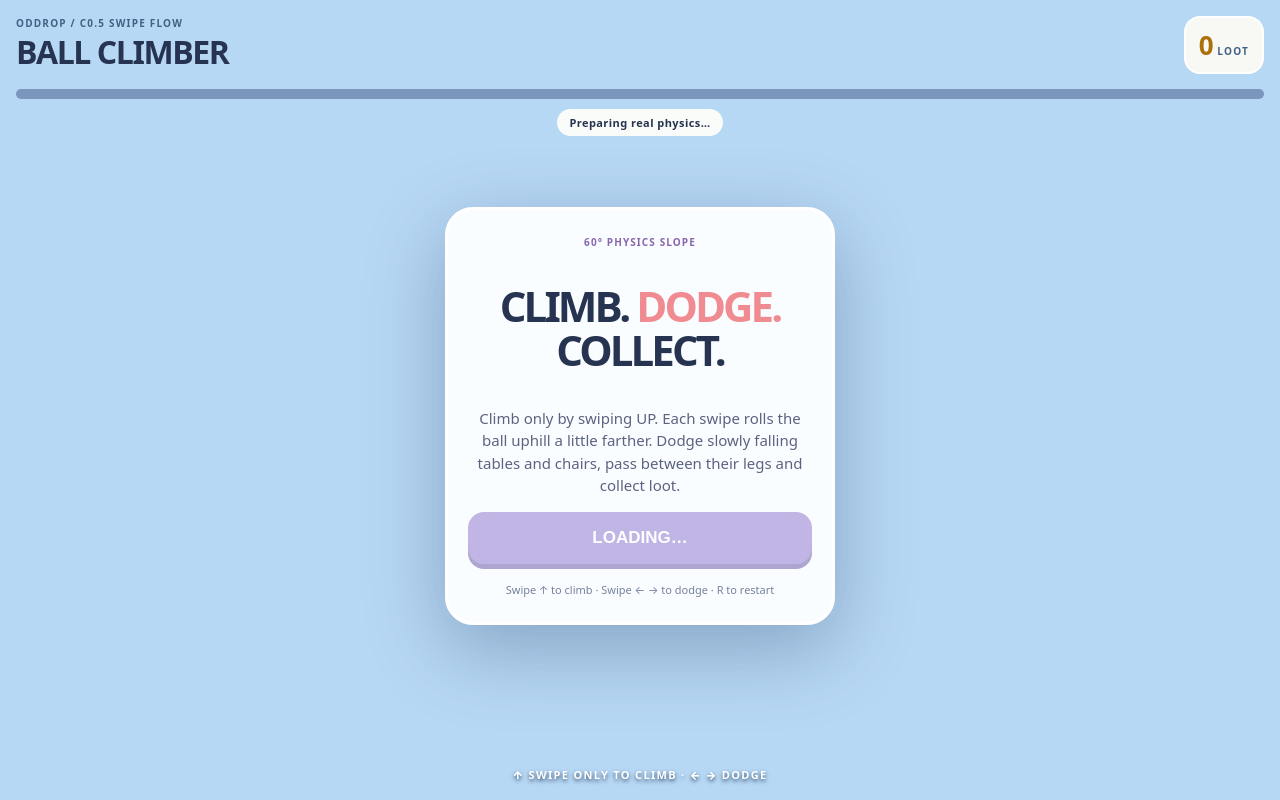
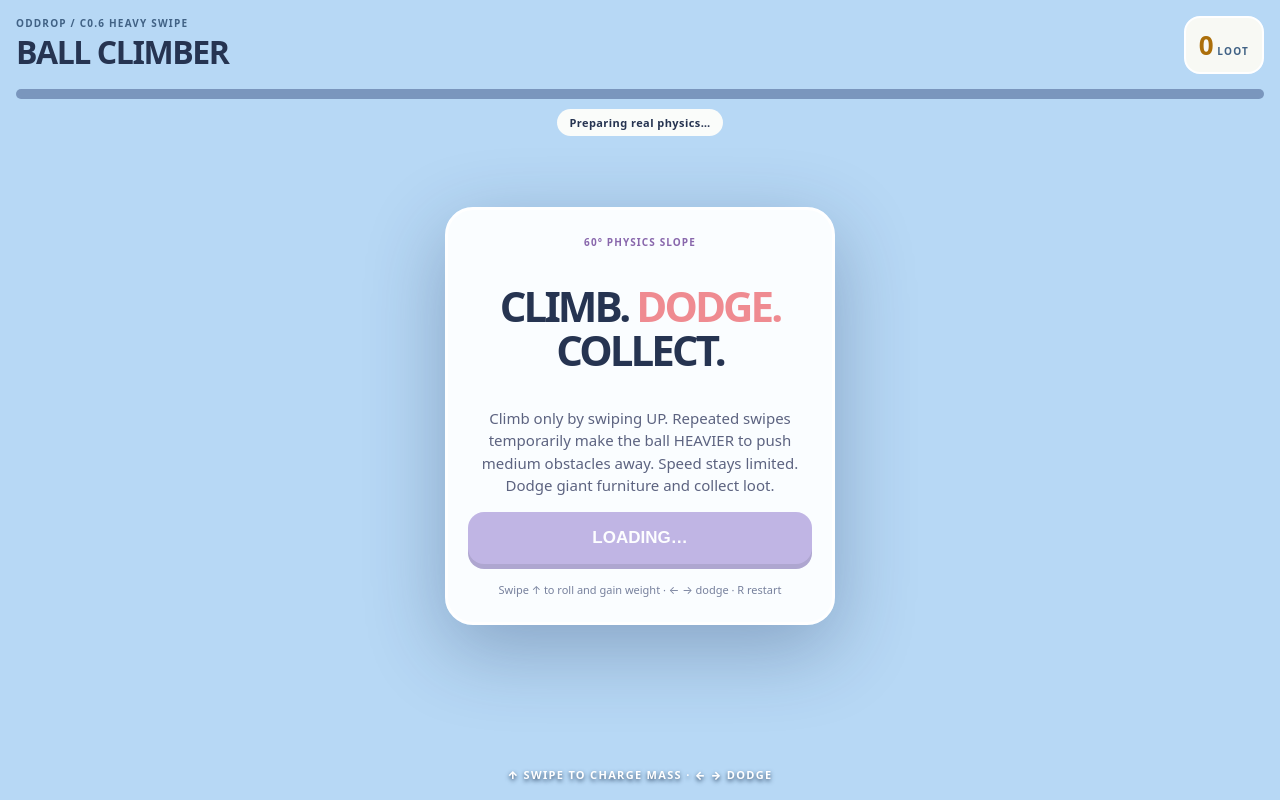
Before and after one commit to Oddropdev/ball-climber, a website built with Vite: page index.html in a window 1280 px wide. Built offline with nearby package versions, Linux system fonts and the light colour scheme; what playcanvas would draw is missing.

Commit message:
C0.6: teach heavy-swipe rhythm and reduced-speed physics in game HUD

```diff
--- a/index.html
+++ b/index.html
@@ -3,12 +3,12 @@
 <meta charset="utf-8">
 <meta name="viewport" content="width=device-width,initial-scale=1,maximum-scale=1,viewport-fit=cover">
 <meta name="theme-color" content="#b9d7f8">
-<title>Ball Climber — C0.5 Swipe-Only Climber</title>
+<title>Ball Climber — C0.6 Heavy Swipe</title>
 </head><body>
 <main id="game">
   <canvas id="application-canvas" aria-label="Ball Climber real physics game"></canvas>
   <div id="hud">
-    <header><div><small>ODDROP / C0.5 SWIPE FLOW</small><strong>BALL CLIMBER</strong></div>
+    <header><div><small>ODDROP / C0.6 HEAVY SWIPE</small><strong>BALL CLIMBER</strong></div>
       <div class="score"><span id="loot">0</span><small> LOOT</small></div></header>
     <div class="progress"><div id="progress"></div></div>
     <div id="status">Preparing real physics…</div>
@@ -16,11 +16,11 @@
     <section id="dialog">
       <div class="eyebrow">60° PHYSICS SLOPE</div>
       <h1 id="title">CLIMB. <em>DODGE.</em> COLLECT.</h1>
-      <p id="description">Climb only by swiping UP. Each swipe rolls the ball uphill a little farther. Dodge slowly falling tables and chairs, pass between their legs and collect loot.</p>
+      <p id="description">Climb only by swiping UP. Repeated swipes temporarily make the ball HEAVIER to push medium obstacles away. Speed stays limited. Dodge giant furniture and collect loot.</p>
       <button id="start" type="button" disabled>LOADING…</button>
-      <small>Swipe ↑ to climb · Swipe ← → to dodge · R to restart</small>
+      <small>Swipe ↑ to roll and gain weight · ← → dodge · R restart</small>
     </section>
-    <div class="hint">↑ SWIPE ONLY TO CLIMB · ← → DODGE</div>
+    <div class="hint">↑ SWIPE TO CHARGE MASS · ← → DODGE</div>
   </div>
 </main>
 <script type="module" src="/src/main.ts"></script>
```
